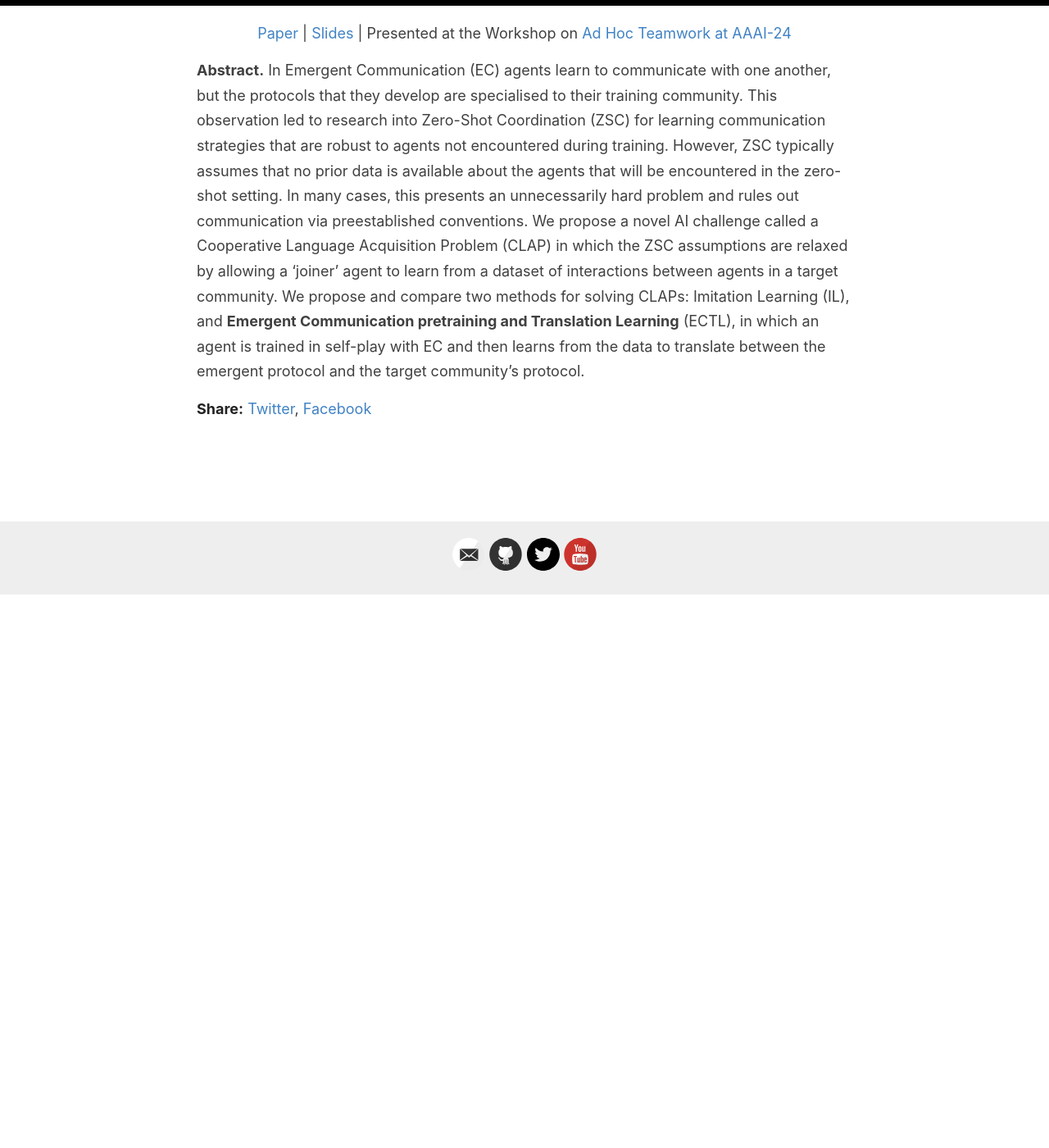
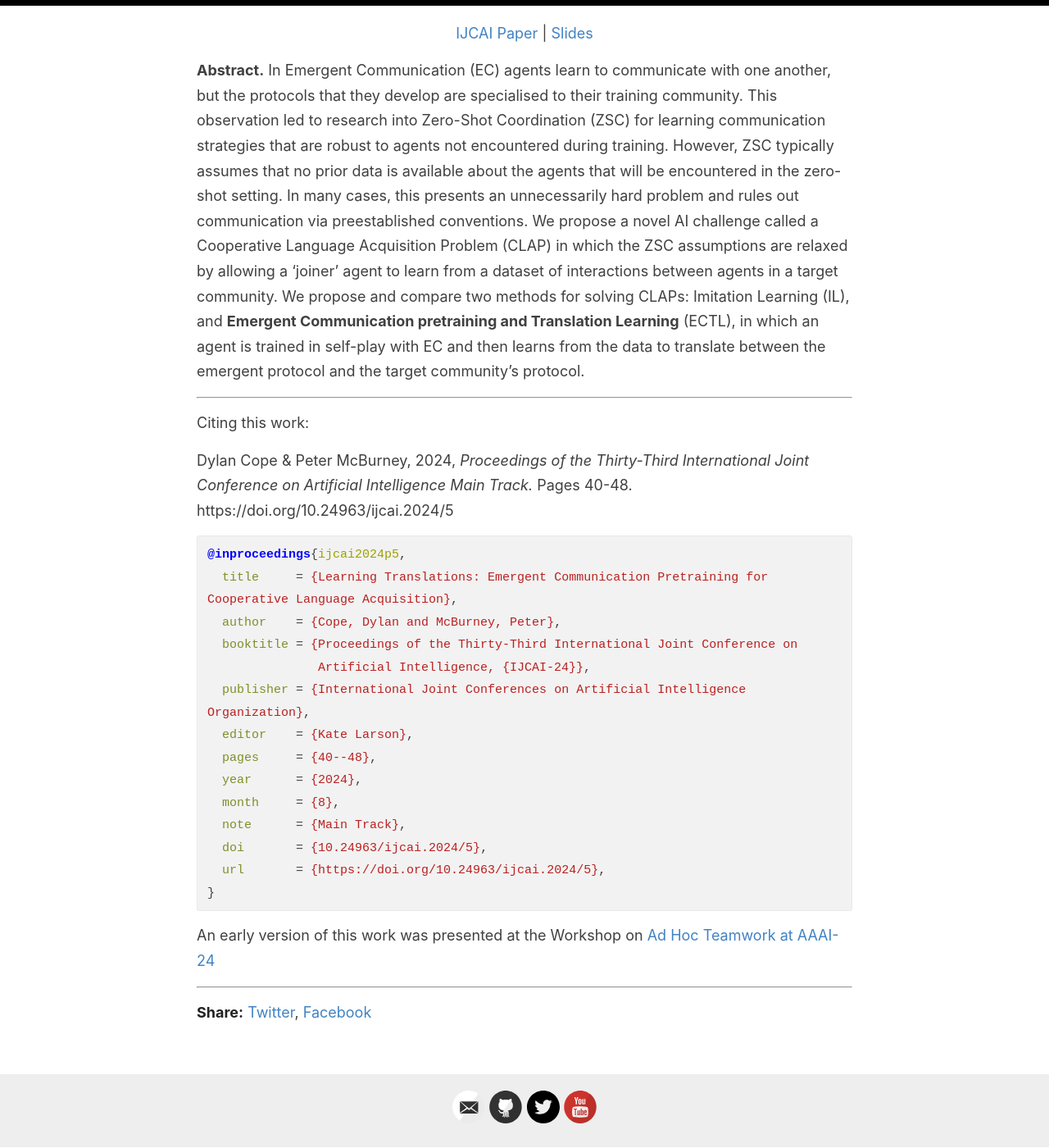
Before and after one commit to DylanCope/dylancope.github.io, a Jekyll site: the page built from _posts/2024-2-7-translation-learning.md, in a window 1280 px wide and 1400 px high, scrolled down 675 px. Shown: the whole window at 82% size. Built offline with Jekyll 4.4.1, drawn with Linux system fonts in a browser that asks for light colours.

Commit message:
Update 2024-2-7-translation-learning.md

````diff
--- a/_posts/2024-2-7-translation-learning.md
+++ b/_posts/2024-2-7-translation-learning.md
@@ -6,8 +6,36 @@ excerpt: We propose a novel AI challenge called a Cooperative Language Acquisiti
 ---
 
 <p align=center>
-<a href="https://arxiv.org/abs/2402.16247">Paper</a> | <a href="https://drive.google.com/file/d/1ATobmkk8MDDiV3zH7c3BHGgW9KURemvz/view?usp=drive_link">Slides</a> | Presented at the Workshop on <a href="https://sites.google.com/view/ad-hoc-teamwork/home">Ad Hoc Teamwork at AAAI-24</a>
+<a href="https://www.ijcai.org/proceedings/2024/5">IJCAI Paper</a> | <a href="https://drive.google.com/file/d/1ATobmkk8MDDiV3zH7c3BHGgW9KURemvz/view?usp=drive_link">Slides</a>
 </p>
 
 **Abstract.**
 In Emergent Communication (EC) agents learn to communicate with one another, but the protocols that they develop are specialised to their training community. This observation led to research into Zero-Shot Coordination (ZSC) for learning communication strategies that are robust to agents not encountered during training. However, ZSC typically assumes that no prior data is available about the agents that will be encountered in the zero-shot setting. In many cases, this presents an unnecessarily hard problem and rules out communication via preestablished conventions. We propose a novel AI challenge called a Cooperative Language Acquisition Problem (CLAP) in which the ZSC assumptions are relaxed by allowing a 'joiner' agent to learn from a dataset of interactions between agents in a target community. We propose and compare two methods for solving CLAPs: Imitation Learning (IL), and **Emergent Communication pretraining and Translation Learning** (ECTL), in which an agent is trained in self-play with EC and then learns from the data to translate between the emergent protocol and the target community's protocol.
+
+---
+
+Citing this work:
+
+Dylan Cope & Peter McBurney, 2024, _Proceedings of the Thirty-Third International Joint Conference on Artificial Intelligence
+Main Track._ Pages 40-48. https://doi.org/10.24963/ijcai.2024/5
+
+```bibtex
+@inproceedings{ijcai2024p5,
+  title     = {Learning Translations: Emergent Communication Pretraining for Cooperative Language Acquisition},
+  author    = {Cope, Dylan and McBurney, Peter},
+  booktitle = {Proceedings of the Thirty-Third International Joint Conference on
+               Artificial Intelligence, {IJCAI-24}},
+  publisher = {International Joint Conferences on Artificial Intelligence Organization},
+  editor    = {Kate Larson},
+  pages     = {40--48},
+  year      = {2024},
+  month     = {8},
+  note      = {Main Track},
+  doi       = {10.24963/ijcai.2024/5},
+  url       = {https://doi.org/10.24963/ijcai.2024/5},
+}
+```
+
+An early version of this work was presented at the Workshop on <a href="https://sites.google.com/view/ad-hoc-teamwork/home">Ad Hoc Teamwork at AAAI-24</a>
+
+---
````
